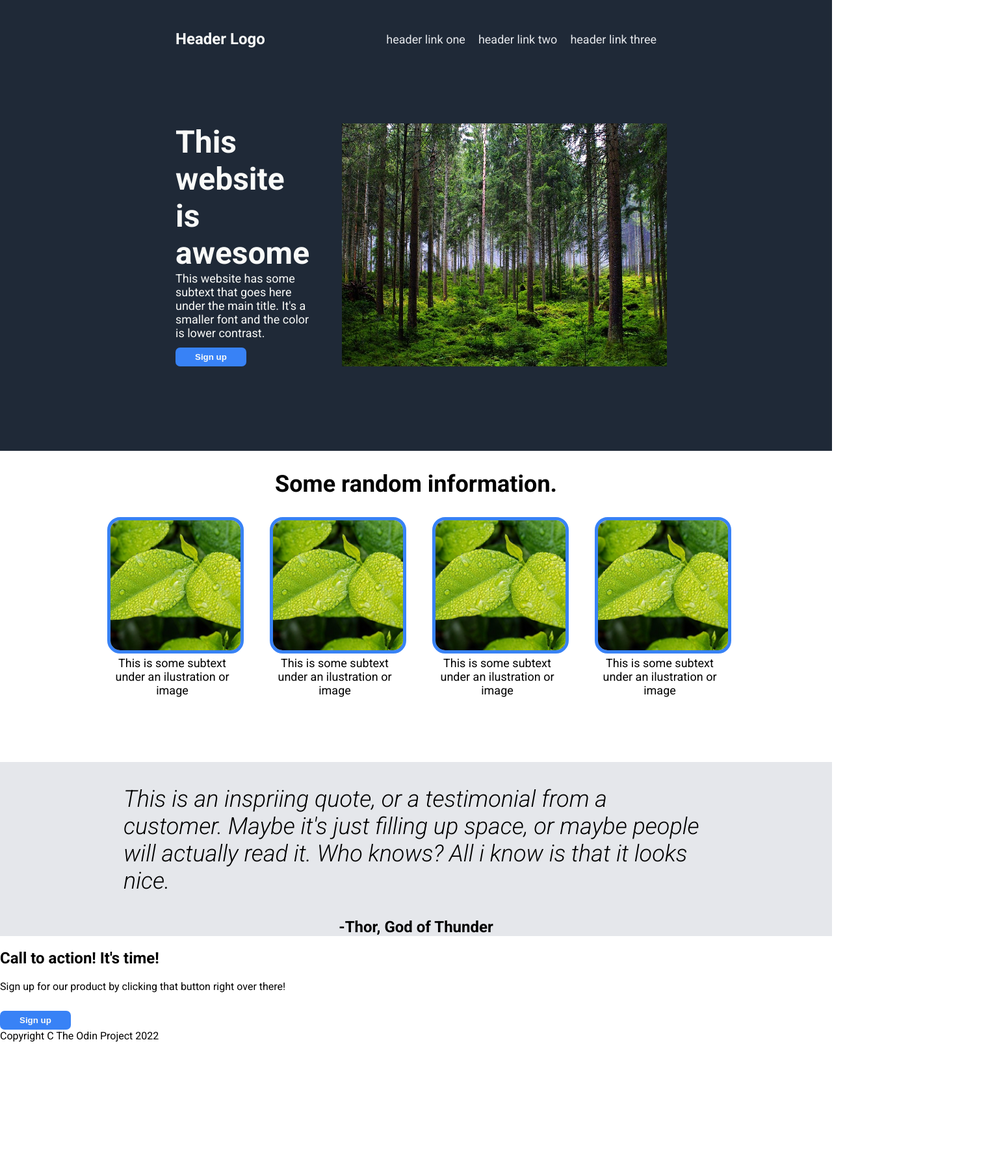
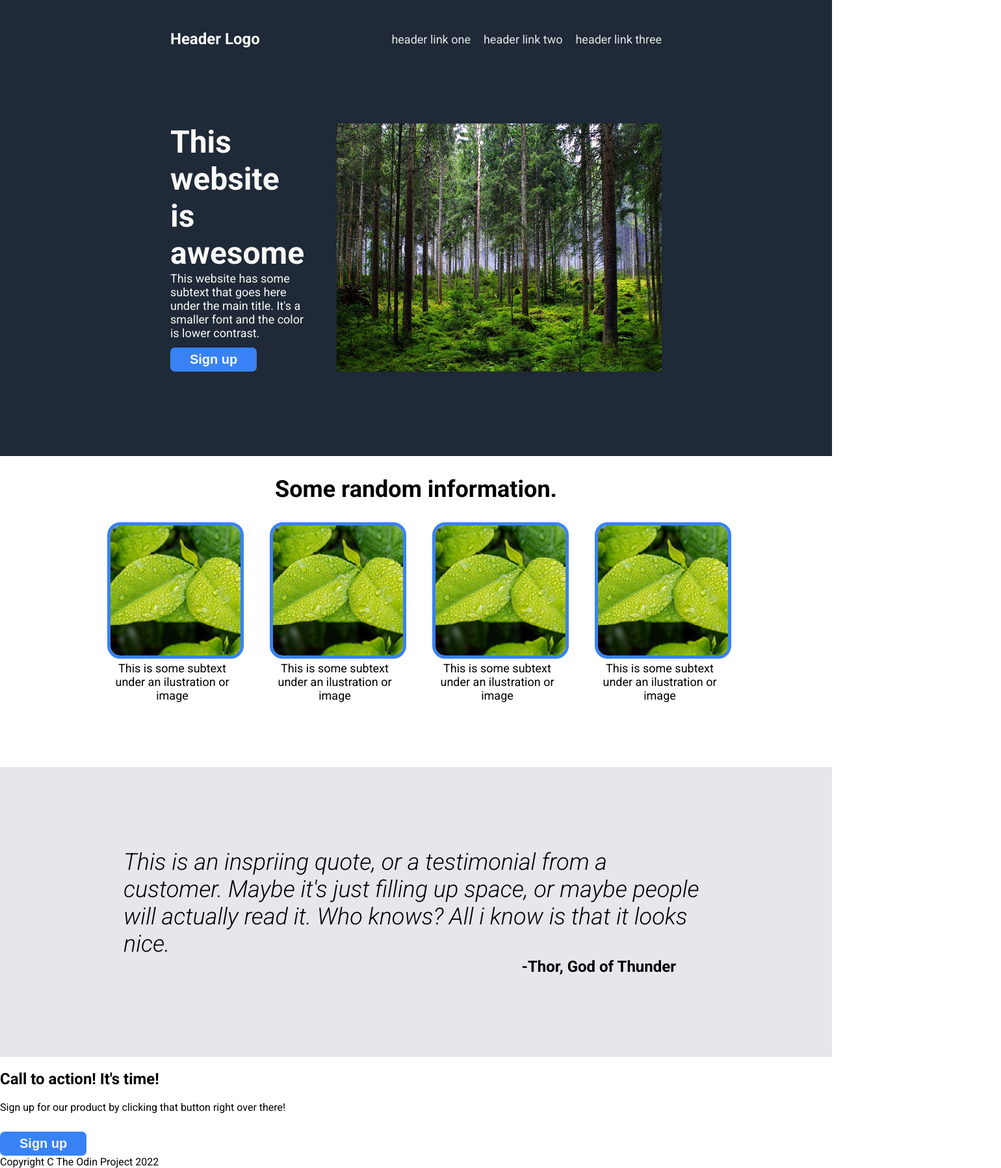
Before and after one commit to Necr0Coder/LandingPage, a plain HTML site: page index.html in a window 1280 px wide. Shown: the whole page at 65% size, 1540 px wide, since content can reach past the window. Before the commit the page ends 1604 px from the top, so only its background shows below. Drawn offline with Linux system fonts and the light colour scheme.

Commit message:
Add Section 3

```diff
--- a/index.html
+++ b/index.html
@@ -16,6 +16,7 @@
   <body>
     <!-- Section 1 -->
     <div class="section1">
+      <div class="wrapper">
         <div class="header">
           <h1>Header Logo</h1>
           <ul>
@@ -24,16 +25,19 @@
             <li><a href="">header link three</a></li>
           </ul>
         </div>
+        <div class="container">
           <div class="header2">
             <div class="signup">
               <h2>This website is awesome</h2>
               <p>
-            This website has some subtext that goes here under the main title.
-            It's a smaller font and the color is lower contrast.
+                This website has some subtext that goes here under the main
+                title. It's a smaller font and the color is lower contrast.
               </p>
               <button>Sign up</button>
             </div>
             <img src="/forest.jpg" alt="A picture of a forest" />
+          </div>
+        </div>
       </div>
     </div>
 
@@ -60,18 +64,24 @@
       </div>
     </div>
 
+    <!-- Section 3 -->
     <div class="section3">
+      <div class="quote">
         <p>
-        This is an inspriing quote, or a testimonial from a customer. Maybe it's
-        just filling up space, or maybe people will actually read it. Who knows?
-        All i know is that it looks nice.
+          This is an inspriing quote, or a testimonial from a customer. Maybe
+          it's just filling up space, or maybe people will actually read it. Who
+          knows? All i know is that it looks nice.
         </p>
         <span>-Thor, God of Thunder</span>
       </div>
+    </div>
 
+    <!-- Section 4 -->
     <div class="section4">
+      <div class="action">
         <h2>Call to action! It's time!</h2>
         <p>Sign up for our product by clicking that button right over there!</p>
+      </div>
       <button>Sign up</button>
     </div>
     <footer>Copyright C The Odin Project 2022</footer>
--- a/styles.css
+++ b/styles.css
@@ -1,5 +1,5 @@
 /* * {
-    border: 1px solid red;
+  border: 1px solid red;
 } */
 
 body {
@@ -13,6 +13,17 @@ body {
   color: #f9faf8;
   margin: 0;
   padding: 30px 270px;
+  display: flex;
+  justify-content: center;
+}
+
+.wrapper {
+  max-width: 1000px;
+}
+
+.section1 .container {
+  display: flex;
+  justify-content: center;
 }
 
 .header h1 {
@@ -74,6 +85,7 @@ button {
   margin-top: 12px;
   color: #f9faf8;
   font-weight: 700;
+  font-size: 20px;
 }
 
 .section2 h2 {
@@ -112,14 +124,23 @@ button {
 .section3 {
   background-color: #e5e7eb;
   display: flex;
+  justify-content: center;
+}
+
+.quote {
+  display: flex;
   flex-direction: column;
+  justify-content: center;
   align-items: center;
+  width: 800px;
+  padding: 125px 500px;
 }
 
 .section3 p {
   font-size: 36px;
   font-weight: 300;
   font-style: italic;
+  margin: 0;
   width: 900px;
 }
 
@@ -127,4 +148,5 @@ button {
   font-size: 24px;
   font-weight: 700;
   font-style: normal;
+  align-self: flex-end;
 }
```
Lines whose indentation alone changed are shown as unchanged.
